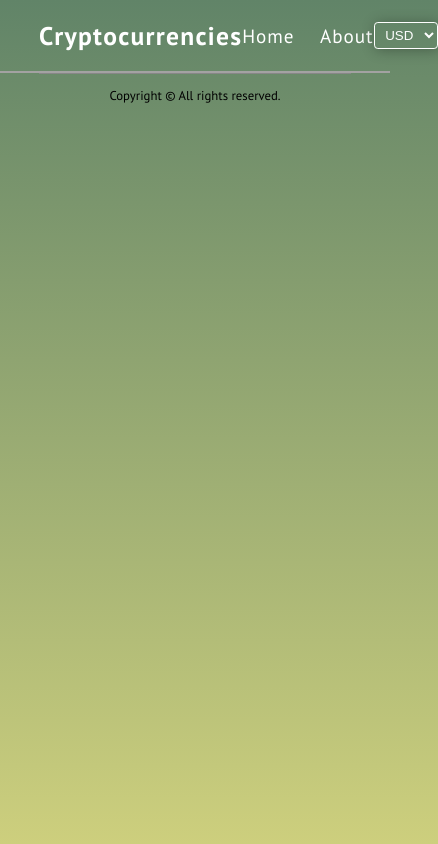
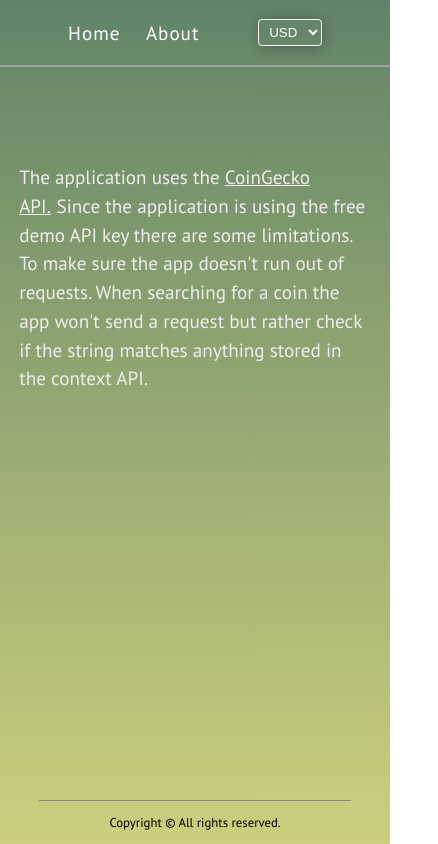
Before and after one commit to Velislav21/crypto-currencies, a React (Vite) app in the folder client/: page /about in a window 390 px wide. Shown: the whole page, 438 px wide, since content can reach past the window. Built offline with nearby package versions, Linux system fonts and the light colour scheme; no server answers.

Commit message:
adding some mobile styles and about page

```diff
--- a/client/src/App.jsx
+++ b/client/src/App.jsx
@@ -2,20 +2,22 @@ import Header from "./components/header/Header"
 import Home from "./components/home/Home"
 import Footer from "./components/footer/Footer"
 import CryptoItemDetails from "./components/crypto/crypto-item-details/CryptoItemDetails"
-import { Route, Routes } from "react-router"
+import About from "./components/about/About"
 
 import { CoinsContextProvider } from "./context/CoinsContext"
+import { Route, Routes } from "react-router"
 
 function App() {
 	return (
 		<CoinsContextProvider>
 			<Header />
-
-			<Routes>
-				<Route path="/" element={<Home />} />
-				<Route path="/details/:coinId" element={<CryptoItemDetails />} />
-
-			</Routes>
+			<main>
+				<Routes>
+					<Route path="/" element={<Home />} />
+					<Route path="/details/:coinId" element={<CryptoItemDetails />} />
+					<Route path="/about" element={<About />} />
+				</Routes>
+			</main>
 
 			<Footer />
 		</CoinsContextProvider>
--- /dev/null
+++ b/client/src/components/about/About.jsx
@@ -0,0 +1,19 @@
+import { Link } from "react-router"
+import styles from "./About.module.css";
+
+export default function About() {
+
+    return (
+
+        <div className={styles["about"]}>
+            <p>The application uses the <Link to="https://www.coingecko.com/en/api">CoinGecko API.</Link>
+                Since the application is using the free demo API key there are some limitations.
+                To make sure the app doesn't run out of requests.
+                When searching for a coin the app won't send a request but rather check if the string
+                matches anything stored in the context API.
+            </p>
+        </div>
+
+    )
+
+}
--- /dev/null
+++ b/client/src/components/about/About.module.css
@@ -0,0 +1,17 @@
+div.about {
+    display: flex;
+    flex-direction: column;
+    margin: 5em auto;
+    align-items: flex-start;
+    text-align: start;
+    color: #eee;
+    font-size: 1.5em;
+    padding: 0 1em;
+    line-height: 1.5em;
+
+    max-width: 50ch;
+}
+div.about a {
+    color: inherit;
+    margin-right: 0.3em;
+}
--- a/client/src/components/crypto/CryptoTableStyles.module.css
+++ b/client/src/components/crypto/CryptoTableStyles.module.css
@@ -1,5 +1,5 @@
 .table {
-    max-width: 800px;
+    max-width: clamp(320px, 12px + 70vw, 800px);
     width: 100%;
     margin: 0 auto 2em auto;
     border-radius: 0.3rem;
@@ -43,3 +43,25 @@
     text-align: center;
     color: rgb(44, 231, 44);
 }
+@media (width <= 400px) {
+
+    .table-row {
+        grid-template-columns: 0.5fr 3.5fr 2fr;
+    }
+    .price,
+    .m-cap,
+    .price {
+        text-align: right;
+    }
+
+    .m-cap,
+    .price-movement-percentage-negative,
+    .price-movement-percentage-positive,
+    div p.price-change {
+        display: none;
+    }
+
+    main {
+        margin: 0 auto;
+    }
+}
--- a/client/src/components/crypto/crypto-item-details/CryptoItemDetails.jsx
+++ b/client/src/components/crypto/crypto-item-details/CryptoItemDetails.jsx
@@ -1,9 +1,11 @@
 import { useParams } from "react-router"
+
 import { useGetCoinChartData, useGetCoinDetails } from "../../../hooks/cryptoAPI"
 import { formatNumber } from "../../../utils/formatNumber";
-import Spinner from "../../spinner/Spinner";
 
 import styles from "./CryptoItemDetails.module.css"
+
+import Spinner from "../../spinner/Spinner";
 import CryptoChart from "../crypto-chart/CryptoChart";
 import useCoinsContext from "../../../hooks/useCoinsContext";
 
--- a/client/src/components/crypto/crypto-item-details/CryptoItemDetails.module.css
+++ b/client/src/components/crypto/crypto-item-details/CryptoItemDetails.module.css
@@ -32,6 +32,7 @@
 }
 
 .coin-details {
+    min-width: 300px;
     max-width: 600px;
     width: 100%;
     display: flex;
@@ -47,3 +48,6 @@
     border-bottom: 1.5px solid rgb(127, 127, 127);
     margin-bottom: 0.5em;
 }
+@media (width <= 400px) {
+
+}
--- a/client/src/components/crypto/crypto-table/CryptoTable.jsx
+++ b/client/src/components/crypto/crypto-table/CryptoTable.jsx
@@ -11,9 +11,9 @@ export default function CryptoTable({ coins, isPending }) {
                 <div className={styles["table"]}>
                     <div className={styles["table-row"]}>
                         <p>#</p>
-                        <p>Coins</p>
-                        <p>Price</p>
-                        <p>24H Change</p>
+                        <p>Coin</p>
+                        <p className={styles["price"]}>Price</p>
+                        <p className={styles["price-change"]}>24H Change</p>
                         <p className={styles["m-cap"]}>Market Cap</p>
                     </div>
                     {coins.slice(0, 10).map(coinData => <CryptoTableItem key={coinData.id} {...coinData} />)}
--- a/client/src/components/header/Header.module.css
+++ b/client/src/components/header/Header.module.css
@@ -35,3 +35,12 @@ div.select-menu-container select {
 div.select-menu-container select option {
     background-color: rgb(142, 167, 105);
 }
+
+@media (width <= 400px) {
+    .site-title {
+        display: none;
+    }
+    .header {
+        justify-content: space-around;
+    }
+}
--- a/client/src/components/hero-section/HeroSection.module.css
+++ b/client/src/components/hero-section/HeroSection.module.css
@@ -5,7 +5,6 @@ div.hero-section {
     max-width: 50em;
     color: #eee;
     margin: 2em auto;
-    padding: 2em;
     text-align: center;
 }
 div.hero-section h1 {
@@ -49,3 +48,12 @@ div.hero-section form button {
         color: #fff;
     }
 }
+
+@media (width <= 400px) {
+    div.hero-section h1 {
+        font-size: 2em;
+    }
+    div.hero-section form {
+        width: 90%;
+    }
+}
--- a/client/src/index.css
+++ b/client/src/index.css
@@ -17,7 +17,6 @@ table {
 body {
     /* padding: 2vw; */
     background: linear-gradient(0deg, #cdcf7d, #618468);
-    min-height: 100dvh;
 }
 *,
 *::before,
@@ -36,5 +35,8 @@ a {
 div#root {
     display: flex;
     flex-direction: column;
-    justify-content: center;
+    min-height: 100dvh;
 }
+main {
+    flex-grow: 1;
+}
```
